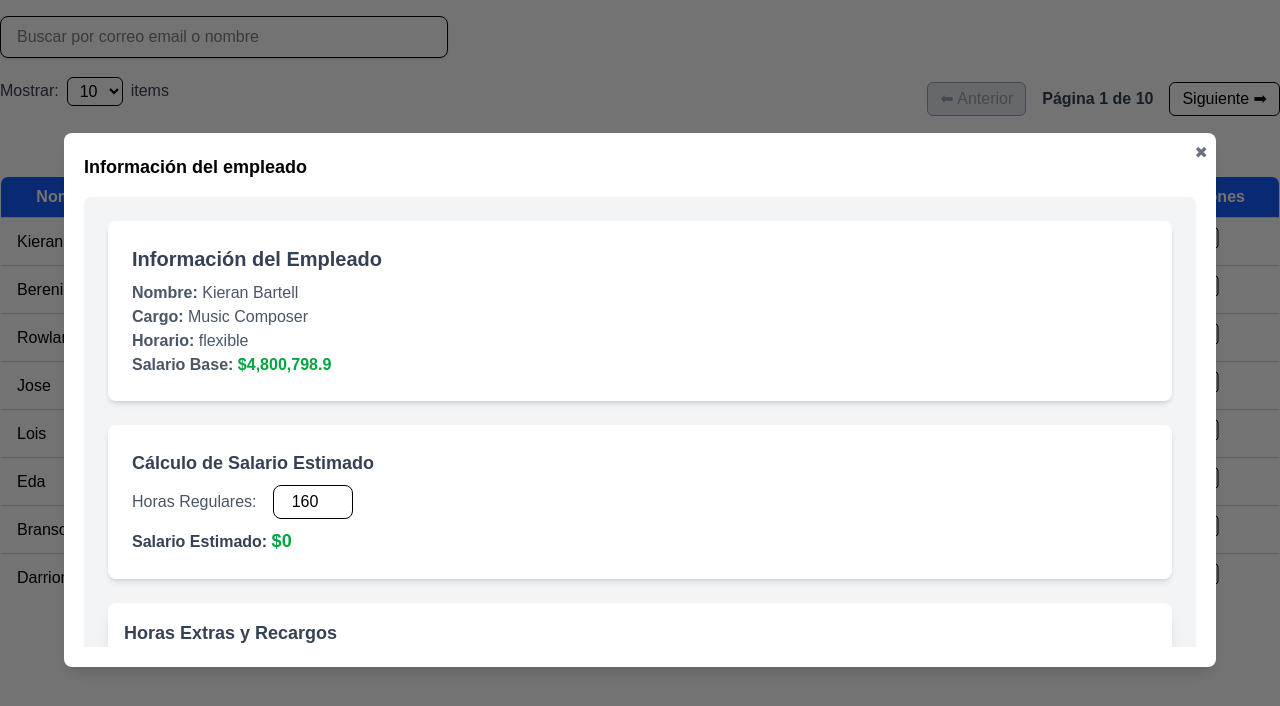
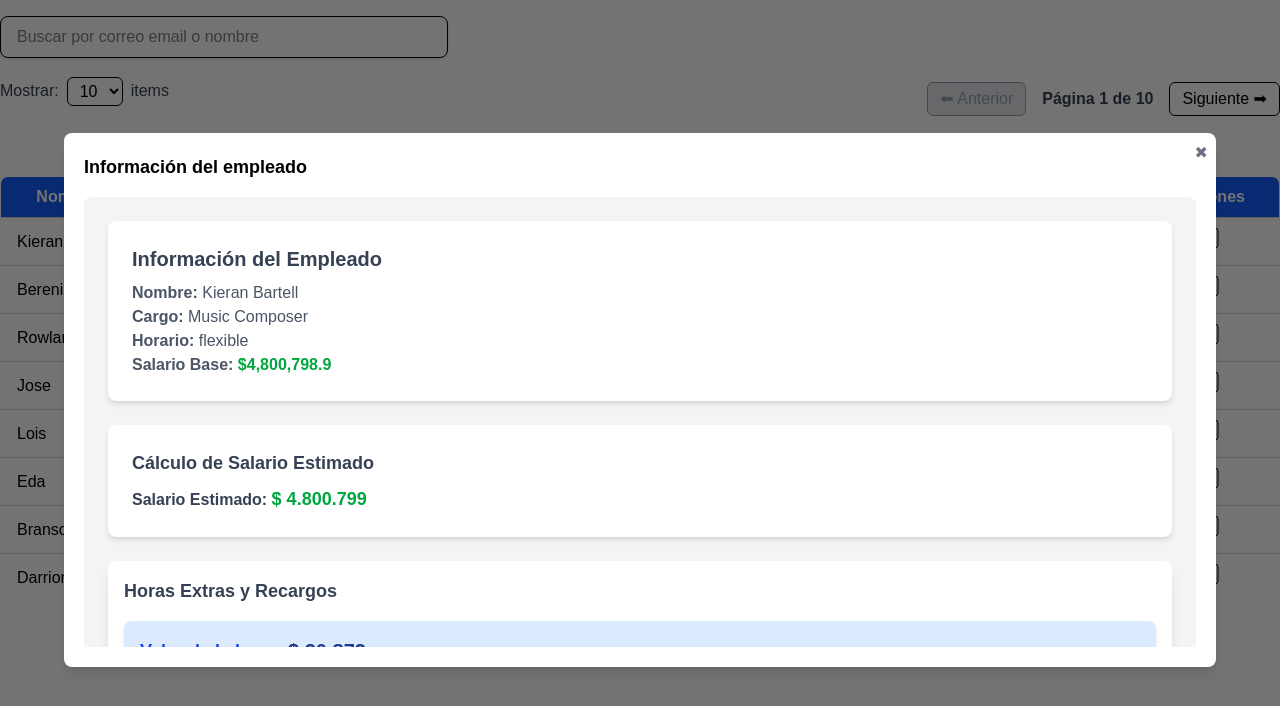
Before and after one commit to leht377/react-developer-junior, a Next.js app: page / in a window 1280 px wide. Both pictures are taken after a click on the button 1208 px from the left and 238 px from the top of the page. Shown: the top 706 px of the page. Built offline with nearby package versions, Linux system fonts and the light colour scheme; what date-holidays would draw is missing.

Commit message:
Add total salary calculation and update employee information display

```diff
--- a/src/app/employee/components/EmployeeInformation.tsx
+++ b/src/app/employee/components/EmployeeInformation.tsx
@@ -1,4 +1,4 @@
-import React, { useMemo, useState } from 'react'
+import React, { useEffect, useMemo, useState } from 'react'
 import { useEmployeeContext } from '../context/EmployeeContext'
 import { overtime } from '../utils/helpers/overtime'
 import { formatToColombianPeso } from '@/utils/helpers/formatToColombianPeso.helper'
@@ -49,12 +49,22 @@ const overtimeDataInitialState: Array<{
 
 const EmployeeInformation = () => {
   const { employeesSelected } = useEmployeeContext()
-  const [regularHours, setRegularHours] = useState(160) // Default: 160 horas al mes
+  const [salaryplusOvertime, setSalaryplusOvertime] = useState(0)
 
   const overtimeData = useMemo(() => {
     if (!employeesSelected) return { HED: 0, HEDD: 0, HEDN: 0, HEN: 0, RC: 0, RD: 0, RND: 0 }
     return overtime(employeesSelected)
   }, [employeesSelected])
+
+  useMemo(() => {
+    if (employeesSelected) {
+      let s = 0
+      overtimeDataInitialState.map((item, index) => {
+        s += (overtimeData[item.code] || 0) * item.calculate(employeesSelected?.hourlyRate!)
+      })
+      setSalaryplusOvertime(s)
+    }
+  }, [overtimeData])
 
   const renderedTable = () => {
     return (
@@ -73,7 +83,8 @@ const EmployeeInformation = () => {
               <th className='px-4 py-2 text-left'>Código</th>
               <th className='px-4 py-2 text-left'>Descripción</th>
               <th className='px-4 py-2 text-left'>Horas</th>
-              <th className='px-4 py-2 text-left'>Valor</th>
+              <th className='px-4 py-2 text-left'>Valor de la hora</th>
+              <th className='px-4 py-2 text-left'>Total</th>
             </tr>
           </thead>
           <tbody>
@@ -85,12 +96,22 @@ const EmployeeInformation = () => {
                   {overtimeData[item.code] || 0}
                 </td>
                 <td className='px-4 py-2  font-bold text-blue-600'>
+                  {formatToColombianPeso(item.calculate(employeesSelected?.hourlyRate!))}
+                </td>
+                <td className='px-4 py-2  font-bold text-blue-600'>
                   {formatToColombianPeso(
                     (overtimeData[item.code] || 0) * item.calculate(employeesSelected?.hourlyRate!)
                   )}
                 </td>
               </tr>
             ))}
+            <tr className='bg-gray-200'>
+              <td className='px-4 py-2 font-bold'>TOTAL</td>
+              <td className='px-4 py-2 font-bold'></td>
+              <td className='px-4 py-2 font-bold'></td>
+              <td className='px-4 py-2 font-bold'></td>
+              <td className='px-4 py-2 font-bold'>{formatToColombianPeso(salaryplusOvertime)}</td>
+            </tr>
           </tbody>
         </table>
       </div>
@@ -128,18 +149,12 @@ const EmployeeInformation = () => {
             <h2 className='text-lg font-semibold text-gray-700 mb-2'>
               Cálculo de Salario Estimado
             </h2>
-            <div className='flex items-center space-x-4'>
-              <label className='text-gray-600 font-medium'>Horas Regulares:</label>
-              <input
-                type='number'
-                className='border rounded-lg px-3 py-1 w-20 text-center focus:outline-none focus:ring-2 focus:ring-blue-400'
-                value={regularHours}
-                onChange={(e) => setRegularHours(Number(e.target.value))}
-              />
-            </div>
+
             <p className='text-gray-700 mt-2'>
               <strong>Salario Estimado:</strong>{' '}
-              <span className='text-green-600 font-bold text-lg'>${0}</span>
+              <span className='text-green-600 font-bold text-lg'>
+                {formatToColombianPeso(employeesSelected.attributes.salary + salaryplusOvertime)}
+              </span>
             </p>
           </div>
 
```
